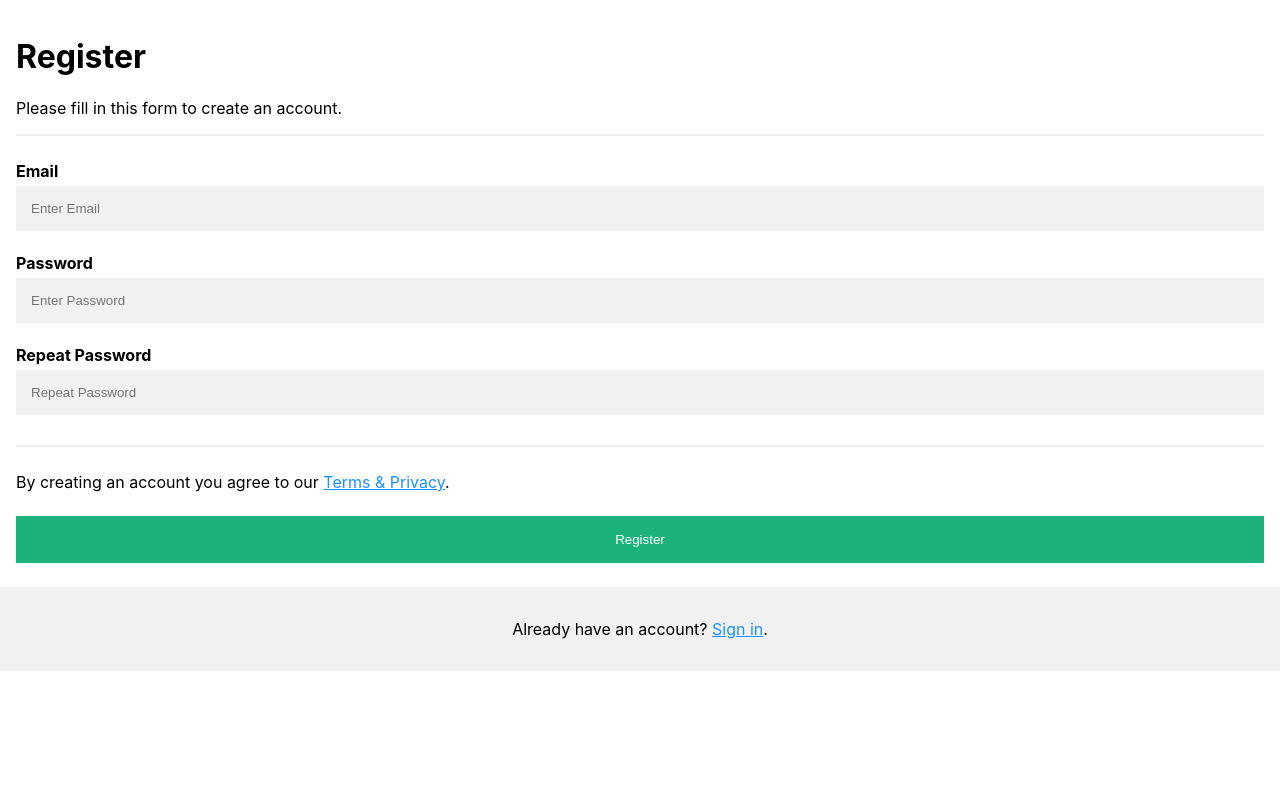
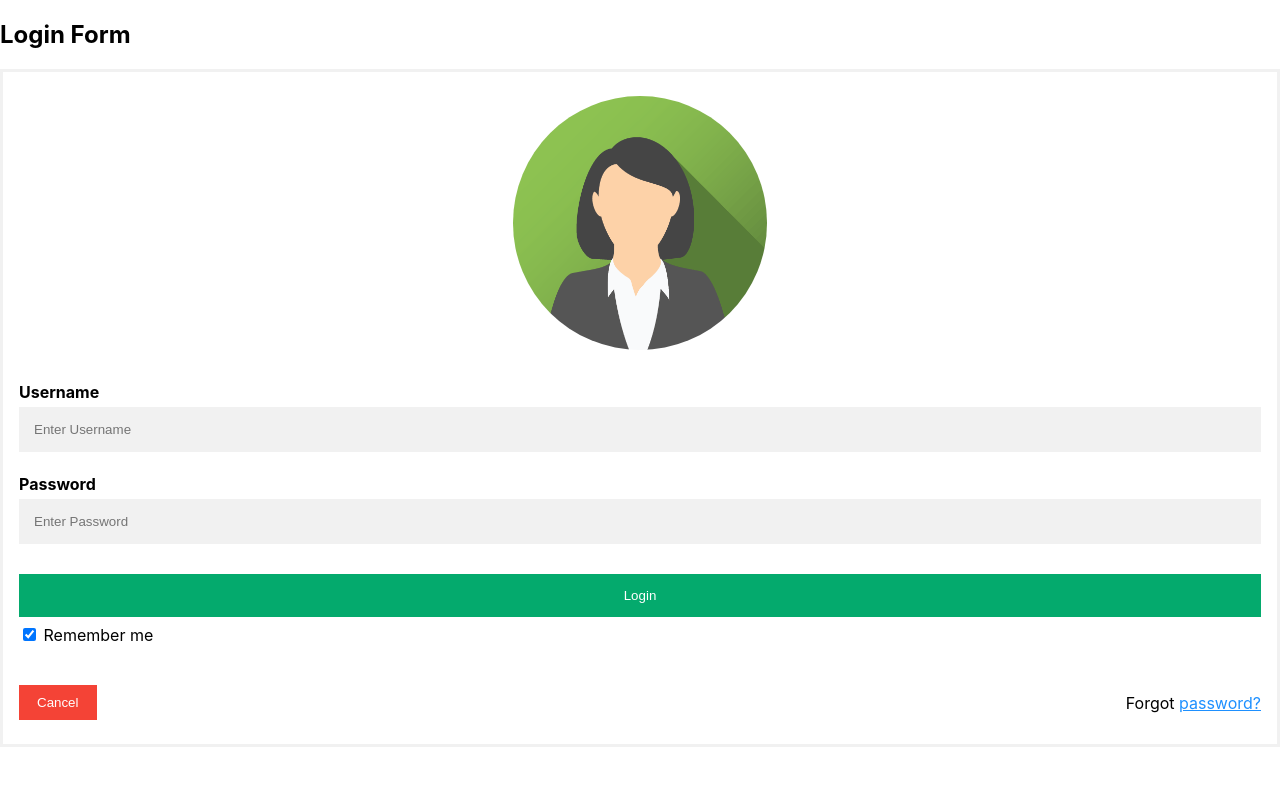
Before and after one commit to nikhilmaske-2001/StudyPlanner, a React (Create React App) app: page / in a window 1280 px wide. Shown: the top 786 px of the page. Built offline with nearby package versions, Linux system fonts and the light colour scheme.

Commit message:
Login Page completed.

```diff
--- a/src/App.js
+++ b/src/App.js
@@ -1,10 +1,12 @@
 import './App.css';
+import Login from './pages/Login/Login';
 import Register from './pages/Register/Register';
 
 function App() {
   return (
     <div className="App">
-      <Register />
+      {/* <Register /> */}
+      <Login />
     </div>
   );
 }
--- /dev/null
+++ b/src/pages/Login/Login.css
@@ -0,0 +1,72 @@
+/* Bordered form */
+form {
+  border: 3px solid #f1f1f1;
+}
+
+/* Full-width inputs */
+input[type="text"],
+input[type="password"] {
+  width: 100%;
+  padding: 12px 20px;
+  margin: 8px 0;
+  display: inline-block;
+  border: 1px solid #ccc;
+  box-sizing: border-box;
+}
+
+/* Set a style for all buttons */
+button {
+  background-color: #04aa6d;
+  color: white;
+  padding: 14px 20px;
+  margin: 8px 0;
+  border: none;
+  cursor: pointer;
+  width: 100%;
+}
+
+/* Add a hover effect for buttons */
+button:hover {
+  opacity: 0.8;
+}
+
+/* Extra style for the cancel button (red) */
+.cancelbtn {
+  width: auto;
+  padding: 10px 18px;
+  background-color: #f44336;
+}
+
+/* Center the avatar image inside this container */
+.imgcontainer {
+  text-align: center;
+  margin: 24px 0 12px 0;
+}
+
+/* Avatar image */
+img.avatar {
+  width: 20%;
+  border-radius: 50%;
+}
+
+/* Add padding to containers */
+.container {
+  padding: 16px;
+}
+
+/* The "Forgot password" text */
+span.psw {
+  float: right;
+  padding-top: 16px;
+}
+
+/* Change styles for span and cancel button on extra small screens */
+@media screen and (max-width: 300px) {
+  span.psw {
+    display: block;
+    float: none;
+  }
+  .cancelbtn {
+    width: 100%;
+  }
+}
--- /dev/null
+++ b/src/pages/Login/Login.jsx
@@ -0,0 +1,55 @@
+import React from "react";
+import "./Login.css";
+import avatar from "../../images/avatar.png";
+
+function Login() {
+  return (
+    <div>
+      <h2>Login Form</h2>
+      <form>
+        <div className="imgcontainer">
+          <img src={avatar} alt="Avatar" className="avatar" />
+        </div>
+
+        <div className="container">
+          <label for="uname">
+            <b>Username</b>
+          </label>
+          <input
+            type="text"
+            placeholder="Enter Username"
+            name="uname"
+            required
+          />
+
+          <label for="psw">
+            <b>Password</b>
+          </label>
+          <input
+            type="password"
+            placeholder="Enter Password"
+            name="psw"
+            required
+          />
+
+          <button type="submit">Login</button>
+          <label>
+            <input type="checkbox" checked="checked" name="remember" /> Remember
+            me
+          </label>
+        </div>
+
+        <div className="container">
+          <button type="button" className="cancelbtn">
+            Cancel
+          </button>
+          <span className="psw">
+            Forgot <a href="#">password?</a>
+          </span>
+        </div>
+      </form>
+    </div>
+  );
+}
+
+export default Login;
```
Also changed, not shown: src/images/MVP.PNG (renamed from images/MVP.PNG), src/images/avatar.png (added).
